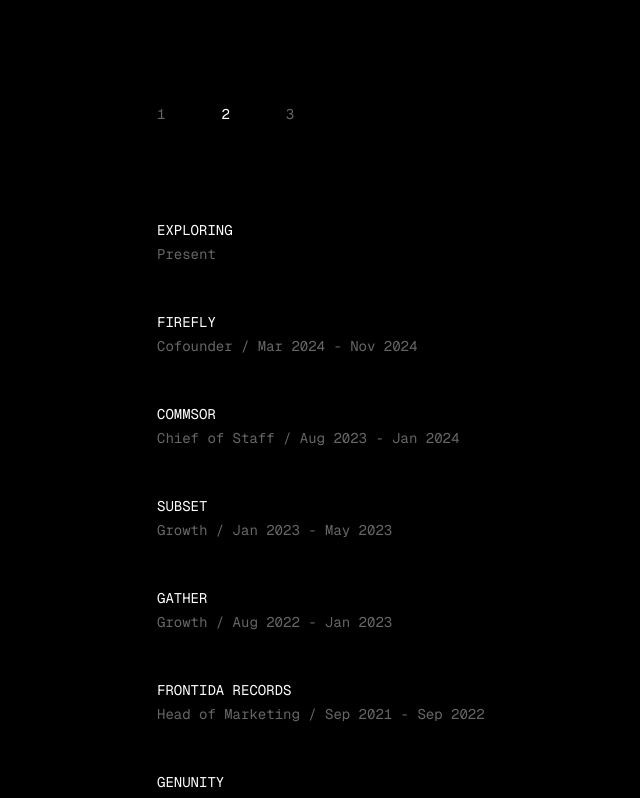
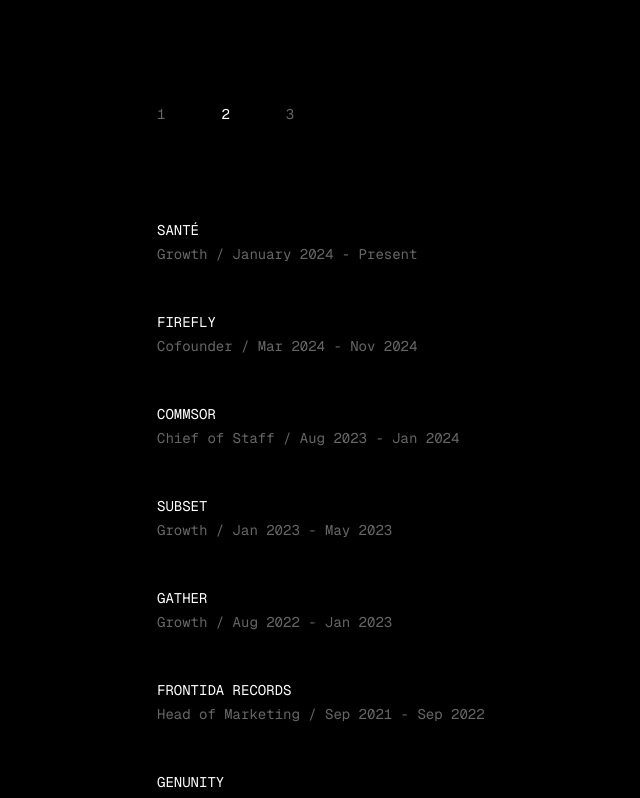
Before and after one commit to ChristianMSurya/christian, a Next.js app: page /work in a window 1280 px wide. Shown: the top 798 px of the page, without its empty margins (83-723 px from the left). Built offline with nearby package versions, Linux system fonts and the light colour scheme.

Commit message:
update may 2025

```diff
--- a/src/app/page.tsx
+++ b/src/app/page.tsx
@@ -7,7 +7,7 @@
     <div className="flex flex-col w-full min-h-[50vh] scroll-smooth items-start justify-center animate-fade-in">
         <div className="flex flex-col text-sm gap-1">
           <p>christian matthew</p>
-          <p className="opacity-40">figuring out what to work on next</p>
+          <p className="opacity-40">figuring things out</p>
         </div>
     </div>
     <div className="mt-12 mb-24 animate-fade-in" style={{ animationDelay: '70ms', opacity: 0 }}>
--- a/src/app/work/page.tsx
+++ b/src/app/work/page.tsx
@@ -6,10 +6,10 @@
 export default function Work() {
   const projects = [
     {
-      name: "EXPLORING",
-      details: "Present",
+      name: "SANTÉ",
+      details: "Growth / January 2024 - Present",
       description: "",
-      link: "/writing"
+      link: "https://www.santehq.com/"
     },
     {
       name: "FIREFLY",
```
